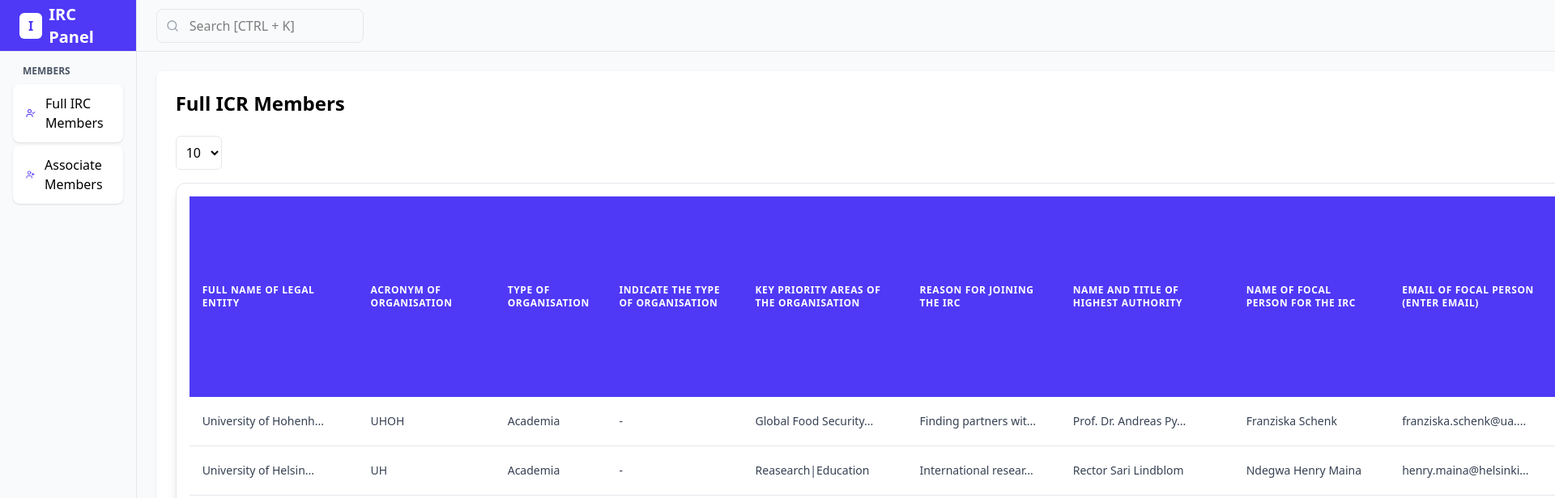
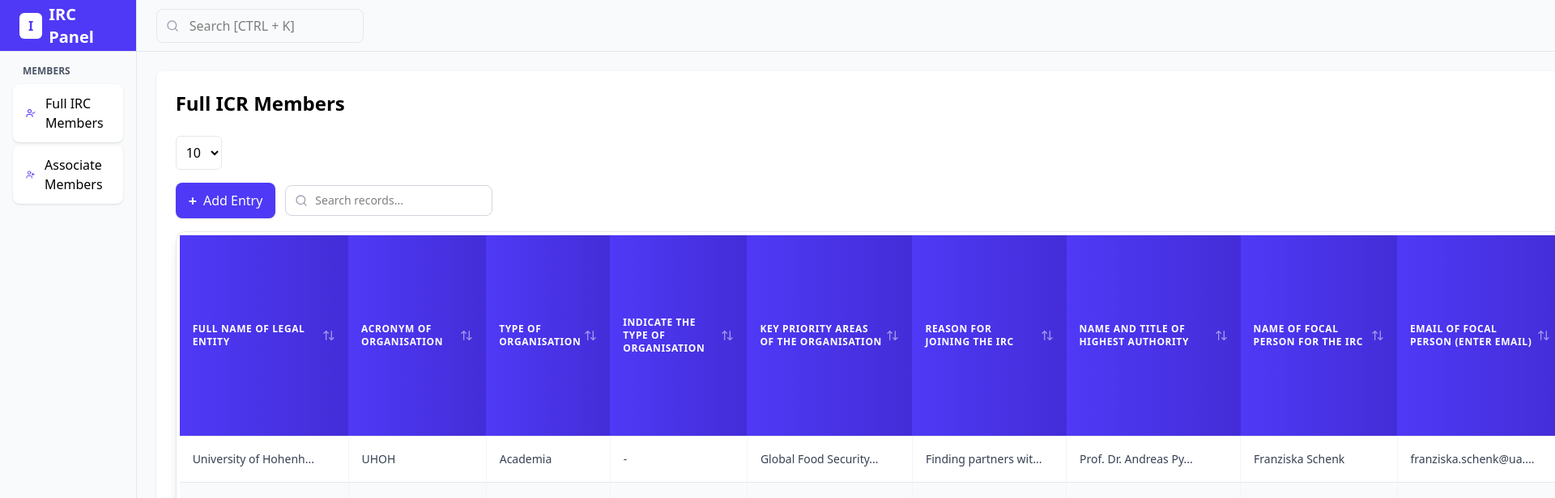
Before and after one commit to AgyemangDev/IRC-Dashboard, a React (Vite) app: page / in a window 1280 px wide. Shown: the top 616 px of the page at 81% size, 1920 px wide, since content can reach past the window. Built offline with nearby package versions, Linux system fonts and the light colour scheme.

Commit message:
Design remake

```diff
--- a/src/components/UserTable.jsx
+++ b/src/components/UserTable.jsx
@@ -1,77 +1,228 @@
-"use client";
+"use client"
 
-import { useNavigate } from "react-router-dom";
-import { motion, AnimatePresence } from "framer-motion";
-import { Eye } from "lucide-react";
+import { useState, useMemo } from "react"
+import { useNavigate } from "react-router-dom"
+import { motion, AnimatePresence } from "framer-motion"
+import { Eye, ChevronUp, ChevronDown, Search, Loader2, FileX, ArrowUpDown } from "lucide-react"
 
 const IRCTable = ({ data, isLoading }) => {
-  const navigate = useNavigate();
+  const navigate = useNavigate()
+  const [sortConfig, setSortConfig] = useState({ key: null, direction: "asc" })
+  const [searchTerm, setSearchTerm] = useState("")
 
-  const displayedColumns =
-    data.length > 0
-      ? Object.keys(data[0])
-      : ["Full Name", "Acronym", "Type", "Email", "Phone"];
+  // Get columns from data or use default columns
+  const displayedColumns = useMemo(() => {
+    return data.length > 0 ? Object.keys(data[0]) : ["Full Name", "Acronym", "Type", "Email", "Phone"]
+  }, [data])
 
+  // Sort and filter data
+  const processedData = useMemo(() => {
+    let filteredData = [...data]
+
+    // Filter data based on search term
+    if (searchTerm.trim() !== "") {
+      const lowercasedSearch = searchTerm.toLowerCase()
+      filteredData = filteredData.filter((row) =>
+        Object.values(row).some((value) => value && value.toString().toLowerCase().includes(lowercasedSearch)),
+      )
+    }
+
+    // Sort data if sort config is set
+    if (sortConfig.key) {
+      filteredData.sort((a, b) => {
+        const aValue = a[sortConfig.key] || ""
+        const bValue = b[sortConfig.key] || ""
+
+        if (aValue < bValue) {
+          return sortConfig.direction === "asc" ? -1 : 1
+        }
+        if (aValue > bValue) {
+          return sortConfig.direction === "asc" ? 1 : -1
+        }
+        return 0
+      })
+    }
+
+    return filteredData
+  }, [data, sortConfig, searchTerm])
+
+  // Handle sorting
+  const requestSort = (key) => {
+    let direction = "asc"
+    if (sortConfig.key === key && sortConfig.direction === "asc") {
+      direction = "desc"
+    }
+    setSortConfig({ key, direction })
+  }
+
+  // Get sort direction icon
+  const getSortDirectionIcon = (column) => {
+    if (sortConfig.key !== column) {
+      return <ArrowUpDown className="h-4 w-4 opacity-50" />
+    }
+
+    return sortConfig.direction === "asc" ? <ChevronUp className="h-4 w-4" /> : <ChevronDown className="h-4 w-4" />
+  }
+
+  // Truncate text with tooltip
   const truncateText = (text, maxLength = 20) => {
-    if (!text) return "-";
-    return text.length > maxLength ? `${text.substring(0, maxLength)}...` : text;
-  };
+    if (!text) return "-"
+    return text.length > maxLength ? `${text.substring(0, maxLength)}...` : text
+  }
 
+  // Loading state
   if (isLoading) {
     return (
-      <div className="flex flex-col items-center py-20">
-        <div className="animate-spin rounded-full h-12 w-12 border-t-4 border-indigo-600 border-opacity-50"></div>
-        <p className="mt-4 text-gray-500 text-lg">Loading data...</p>
+      <div className="flex flex-col items-center justify-center py-20 bg-white/80 rounded-xl shadow-lg border border-gray-200">
+        <div className="relative">
+          <Loader2 className="h-12 w-12 text-indigo-600 animate-spin" />
+          <div className="absolute inset-0 h-12 w-12 rounded-full border-t-2 border-indigo-200 animate-ping"></div>
         </div>
-    );
+        <p className="mt-4 text-gray-600 font-medium">Loading data...</p>
+      </div>
+    )
   }
 
+  // Empty state
   if (data.length === 0) {
     return (
-      <div className="flex justify-center py-20">
-        <p className="text-gray-500 text-lg">No records found matching your criteria.</p>
+      <div className="flex flex-col items-center justify-center py-16 bg-white/80 rounded-xl shadow-lg border border-gray-200">
+        <FileX className="h-16 w-16 text-gray-400" />
+        <h3 className="mt-4 text-gray-700 text-lg font-medium">No Records Found</h3>
+        <p className="mt-2 text-gray-500">No records match your current criteria.</p>
       </div>
-    );
+    )
+  }
+
+  // Empty search results
+  if (processedData.length === 0 && searchTerm) {
+    return (
+      <div className="flex flex-col space-y-4">
+        <div className="flex justify-between items-center">
+          <div className="flex items-center space-x-3">
+            <button
+              className="px-4 py-2 bg-indigo-600 text-white rounded-lg hover:bg-indigo-700 transition-colors shadow-sm flex items-center gap-2"
+              onClick={() => navigate("/add-entry")}
+            >
+              <span className="text-lg font-bold">+</span>
+              <span>Add Entry</span>
+            </button>
+
+            <div className="relative w-64">
+              <Search className="absolute left-3 top-1/2 transform -translate-y-1/2 h-4 w-4 text-gray-400" />
+              <input
+                type="text"
+                value={searchTerm}
+                onChange={(e) => setSearchTerm(e.target.value)}
+                placeholder="Search records..."
+                className="w-full pl-9 pr-4 py-2 text-sm border border-gray-300 rounded-lg focus:ring-2 focus:ring-indigo-500 focus:border-indigo-500 transition-all"
+              />
+            </div>
+          </div>
+          <div className="text-sm text-gray-500">0 of {data.length} records</div>
+        </div>
+
+        <div className="flex flex-col items-center justify-center py-16 bg-white/80 rounded-xl shadow-lg border border-gray-200">
+          <Search className="h-16 w-16 text-gray-400" />
+          <h3 className="mt-4 text-gray-700 text-lg font-medium">No Matching Records</h3>
+          <p className="mt-2 text-gray-500">No records match your search for "{searchTerm}"</p>
+          <button
+            onClick={() => setSearchTerm("")}
+            className="mt-4 px-4 py-2 bg-indigo-100 text-indigo-700 rounded-lg hover:bg-indigo-200 transition-colors"
+          >
+            Clear Search
+          </button>
+        </div>
+      </div>
+    )
   }
 
   return (
-    <div className="overflow-x-auto rounded-xl shadow-lg border border-gray-200 bg-white p-4">
-      <table className="w-full border-collapse text-sm">
+    <div className="flex flex-col space-y-4">
+      {/* Action Bar: Add Entry, Search, and Results Count */}
+      <div className="flex justify-between items-center">
+        <div className="flex items-center space-x-3">
+          <button
+            className="px-4 py-2 bg-indigo-600 text-white rounded-lg hover:bg-indigo-700 transition-colors shadow-sm flex items-center gap-2"
+            onClick={() => navigate("/add-entry")}
+          >
+            <span className="text-lg font-bold">+</span>
+            <span>Add Entry</span>
+          </button>
+
+          <div className="relative w-64">
+            <Search className="absolute left-3 top-1/2 transform -translate-y-1/2 h-4 w-4 text-gray-400" />
+            <input
+              type="text"
+              value={searchTerm}
+              onChange={(e) => setSearchTerm(e.target.value)}
+              placeholder="Search records..."
+              className="w-full pl-9 pr-4 py-2 text-sm border border-gray-300 rounded-lg focus:ring-2 focus:ring-indigo-500 focus:border-indigo-500 transition-all"
+            />
+          </div>
+        </div>
+        <div className="text-sm text-gray-500">
+          Showing {processedData.length} of {data.length} records
+          {searchTerm && ` (filtered)`}
+        </div>
+      </div>
+
+      {/* Table */}
+      <div className="overflow-x-auto rounded-xl shadow-lg border border-gray-200 bg-white">
+        <div className="p-1 min-w-full inline-block align-middle">
+          <table className="min-w-full divide-y divide-gray-200">
             <thead>
-          <tr className="bg-indigo-600 text-white text-xs uppercase tracking-wider">
+              <tr>
                 {displayedColumns.map((col, index) => (
-              <th key={index} className="py-3 px-4 text-left font-semibold">
-                {col}
+                  <th
+                    key={index}
+                    className="px-4 py-3 text-left text-xs font-semibold uppercase tracking-wider cursor-pointer bg-gradient-to-r from-indigo-600 to-indigo-700 text-white hover:from-indigo-700 hover:to-indigo-800 transition-colors"
+                    onClick={() => requestSort(col)}
+                  >
+                    <div className="flex items-center space-x-1">
+                      <span>{col}</span>
+                      <span>{getSortDirectionIcon(col)}</span>
+                    </div>
                   </th>
                 ))}
-            <th className="py-3 px-4 text-left font-semibold">Actions</th>
+                <th className="px-4 py-3 text-left text-xs font-semibold uppercase tracking-wider bg-gradient-to-r from-indigo-600 to-indigo-700 text-white">
+                  Actions
+                </th>
               </tr>
             </thead>
-        <tbody>
+            <tbody className="bg-white divide-y divide-gray-200">
               <AnimatePresence>
-            {data.map((row, rowIndex) => (
+                {processedData.map((row, rowIndex) => (
                   <motion.tr
                     key={rowIndex}
                     initial={{ opacity: 0, y: 10 }}
                     animate={{ opacity: 1, y: 0 }}
                     exit={{ opacity: 0, y: -10 }}
-                transition={{ duration: 0.2, delay: rowIndex * 0.05 }}
-                className="border-b border-gray-200 hover:bg-indigo-50 transition duration-300 group"
+                    transition={{ duration: 0.2, delay: rowIndex * 0.03 }}
+                    className={`${rowIndex % 2 === 0 ? "bg-white" : "bg-gray-50"} hover:bg-indigo-50 transition-colors`}
                   >
                     {displayedColumns.map((col, colIndex) => (
-                  <td key={colIndex} className="py-3 px-4 text-gray-700 relative">
-                    <span className="block truncate group-hover:hidden">{truncateText(row[col])}</span>
-                    <span className="hidden group-hover:flex absolute left-0 top-6 bg-white p-2 shadow-lg rounded-md w-max text-gray-900 border border-gray-300 z-10">
+                      <td
+                        key={colIndex}
+                        className="px-4 py-3 whitespace-nowrap group relative border-r border-gray-100 last:border-r-0"
+                      >
+                        <div className="text-sm text-gray-700 font-medium">{truncateText(row[col])}</div>
+
+                        {/* Tooltip on hover if text is truncated */}
+                        {row[col] && row[col].toString().length > 20 && (
+                          <div className="absolute z-10 invisible group-hover:visible bg-gray-900 text-white text-xs rounded-md py-1 px-2 -mt-1 max-w-xs shadow-lg transform -translate-y-full left-4 opacity-0 group-hover:opacity-100 transition-opacity duration-300">
                             {row[col]}
-                    </span>
+                          </div>
+                        )}
                       </td>
                     ))}
-                <td className="py-3 px-4">
+                    <td className="px-4 py-3 whitespace-nowrap text-sm text-gray-700">
                       <button
                         onClick={() => navigate("/details", { state: { rowData: row } })}
-                    className="p-2 rounded-lg bg-indigo-100 text-indigo-600 hover:bg-indigo-200 transition duration-200"
+                        className="inline-flex items-center justify-center p-2 rounded-full bg-indigo-100 text-indigo-700 hover:bg-indigo-200 transition-colors duration-200 focus:outline-none focus:ring-2 focus:ring-offset-2 focus:ring-indigo-500 shadow-sm"
+                        title="View Details"
                       >
-                    <Eye className="h-5 w-5" />
+                        <Eye className="h-4 w-4" />
                       </button>
                     </td>
                   </motion.tr>
@@ -80,7 +231,9 @@
             </tbody>
           </table>
         </div>
-  );
-};
+      </div>
+    </div>
+  )
+}
 
-export default IRCTable;
+export default IRCTable
--- a/src/pages/DetailsPage.jsx
+++ b/src/pages/DetailsPage.jsx
@@ -1,75 +1,148 @@
-"use client";
-import { useLocation, useNavigate } from "react-router-dom";
-import { motion } from "framer-motion";
-import { ArrowLeft, Edit, Trash2 } from "lucide-react";
+"use client"
+import { useLocation, useNavigate } from "react-router-dom"
+import { motion } from "framer-motion"
+import { ArrowLeft, Edit, Trash2, Building, Calendar, Mail, Phone, MapPin, User, Briefcase } from "lucide-react"
 
 const DetailsPage = () => {
-  const location = useLocation();
-  const navigate = useNavigate();
-  const { rowData } = location.state || {}; // Extract row data
+  const location = useLocation()
+  const navigate = useNavigate()
+  const { rowData } = location.state || {} // Extract row data
+
+  // Map of field names to their corresponding icons
+  const fieldIcons = {
+    name: Building,
+    email: Mail,
+    phone: Phone,
+    address: MapPin,
+    contactPerson: User,
+    industry: Briefcase,
+    founded: Calendar,
+  }
+
+  // Function to get a readable label from a camelCase key
+  const getReadableLabel = (key) => {
+    return key.replace(/([A-Z])/g, " $1").replace(/^./, (str) => str.toUpperCase())
+  }
+
+  // Function to get the appropriate icon for a field
+  const getIcon = (key) => {
+    const IconComponent = fieldIcons[key] || Building
+    return <IconComponent className="h-5 w-5 text-indigo-600" />
+  }
 
   if (!rowData) {
     return (
-      <div className="flex flex-col items-center justify-center min-h-screen bg-gray-50">
-        <p className="text-gray-500 text-lg">No data available. Please select a record from the list.</p>
+      <div className="flex flex-col items-center justify-center min-h-screen bg-gray-50 p-4">
+        <div className="max-w-md w-full p-8 text-center bg-white rounded-xl shadow-lg">
+          <div className="flex flex-col items-center space-y-4">
+            <Building className="h-16 w-16 text-gray-400" />
+            <h2 className="text-xl font-semibold text-gray-800">No Organization Selected</h2>
+            <p className="text-gray-500">Please select an organization from the list to view its details.</p>
             <button
               onClick={() => navigate(-1)}
-          className="mt-6 px-6 py-3 bg-indigo-600 text-white rounded-full shadow-md hover:bg-indigo-700 transition duration-300"
+              className="mt-4 px-6 py-3 bg-indigo-600 text-white rounded-full shadow-md hover:bg-indigo-700 transition duration-300"
             >
               Go Back
             </button>
           </div>
-    );
+        </div>
+      </div>
+    )
+  }
+
+  // Animation variants
+  const containerVariants = {
+    hidden: { opacity: 0 },
+    visible: {
+      opacity: 1,
+      transition: {
+        staggerChildren: 0.1,
+      },
+    },
+  }
+
+  const itemVariants = {
+    hidden: { y: 20, opacity: 0 },
+    visible: {
+      y: 0,
+      opacity: 1,
+      transition: { type: "spring", stiffness: 100 },
+    },
   }
 
   return (
+    <div className="min-h-screen bg-gradient-to-br from-indigo-50 to-white p-4 md:p-8">
       <motion.div
         initial={{ opacity: 0, y: 20 }}
         animate={{ opacity: 1, y: 0 }}
         transition={{ duration: 0.5 }}
-      className="min-h-screen flex items-center justify-center bg-gradient-to-br from-indigo-100 to-white p-6"
+        className="max-w-6xl mx-auto"
       >
-      <div className="bg-white/80 backdrop-blur-lg shadow-xl rounded-2xl p-8 max-w-4xl w-full border border-gray-200">
-
+        <div className="bg-white/90 backdrop-blur-sm rounded-2xl shadow-xl border border-gray-100">
           {/* Header Section */}
-        <div className="flex justify-between items-center mb-8 border-b pb-4">
-          <div className="flex items-center space-x-3">
-            <button onClick={() => navigate(-1)} className="p-3 rounded-full hover:bg-gray-200 transition">
-              <ArrowLeft className="h-6 w-6 text-gray-500" />
+          <div className="p-6 md:p-8">
+            <div className="flex flex-col md:flex-row md:items-center md:justify-between gap-4">
+              <div className="flex items-center gap-3">
+                <button onClick={() => navigate(-1)} className="p-2 rounded-full hover:bg-gray-100 transition">
+                  <ArrowLeft className="h-5 w-5 text-gray-600" />
                 </button>
-            <h1 className="text-3xl font-semibold text-gray-800">Organization Details</h1>
+                <div>
+                  <h1 className="text-2xl md:text-3xl font-bold text-gray-800">
+                    {rowData.name || "Organization Details"}
+                  </h1>
+                  {rowData.industry && (
+                    <div className="mt-1">
+                      <span className="inline-flex items-center px-2.5 py-0.5 rounded-full text-xs font-medium bg-indigo-100 text-indigo-800">
+                        {rowData.industry}
+                      </span>
+                    </div>
+                  )}
+                </div>
               </div>
 
-          <div className="flex items-center space-x-4">
-            <button className="flex items-center space-x-2 px-5 py-2 border border-gray-300 rounded-full text-gray-600 hover:bg-gray-50 transition">
-              <Edit className="h-5 w-5" />
+              <div className="flex items-center gap-3 mt-4 md:mt-0">
+                <button className="flex items-center gap-2 px-4 py-2 border border-gray-300 rounded-full text-gray-700 hover:bg-gray-50 transition">
+                  <Edit className="h-4 w-4" />
                   <span>Edit</span>
                 </button>
-            <button className="flex items-center space-x-2 px-5 py-2 bg-red-600 text-white rounded-full hover:bg-red-700 transition">
-              <Trash2 className="h-5 w-5" />
+                <button className="flex items-center gap-2 px-4 py-2 bg-red-600 text-white rounded-full hover:bg-red-700 transition">
+                  <Trash2 className="h-4 w-4" />
                   <span>Delete</span>
                 </button>
               </div>
             </div>
+          </div>
+
+          <div className="h-px w-full bg-gray-200" />
 
           {/* Data Display Section */}
-        <div className="grid grid-cols-1 md:grid-cols-2 gap-6">
+          <div className="p-6 md:p-8">
+            <motion.div
+              variants={containerVariants}
+              initial="hidden"
+              animate="visible"
+              className="grid grid-cols-1 md:grid-cols-2 lg:grid-cols-3 gap-6"
+            >
               {Object.entries(rowData).map(([key, value], index) => (
-            <motion.div
-              key={index}
-              initial={{ opacity: 0, y: 10 }}
-              animate={{ opacity: 1, y: 0 }}
-              transition={{ duration: 0.4, delay: index * 0.05 }}
-              className="bg-white p-6 rounded-lg shadow-md border border-gray-200 hover:shadow-lg transition"
-            >
-              <h3 className="text-sm font-medium text-gray-500 uppercase">{key}</h3>
-              <p className="text-lg font-semibold text-gray-900">{value || "N/A"}</p>
+                <motion.div key={index} variants={itemVariants} className="group">
+                  <div className="h-full overflow-hidden transition-all duration-300 hover:shadow-md rounded-xl border border-gray-200 bg-white">
+                    <div className="p-5">
+                      <div className="flex items-center gap-3 mb-2">
+                        {getIcon(key)}
+                        <h3 className="text-sm font-medium text-gray-500">{getReadableLabel(key)}</h3>
+                      </div>
+                      <p className="text-lg font-semibold text-gray-800 break-words">{value || "N/A"}</p>
+                    </div>
+                    <div className="h-1 w-full bg-gradient-to-r from-indigo-500 to-purple-500 opacity-0 group-hover:opacity-100 transition-opacity duration-300" />
+                  </div>
                 </motion.div>
               ))}
+            </motion.div>
           </div>
         </div>
       </motion.div>
-  );
-};
+    </div>
+  )
+}
 
-export default DetailsPage;
+export default DetailsPage
```
Lines whose indentation alone changed are shown as unchanged.
